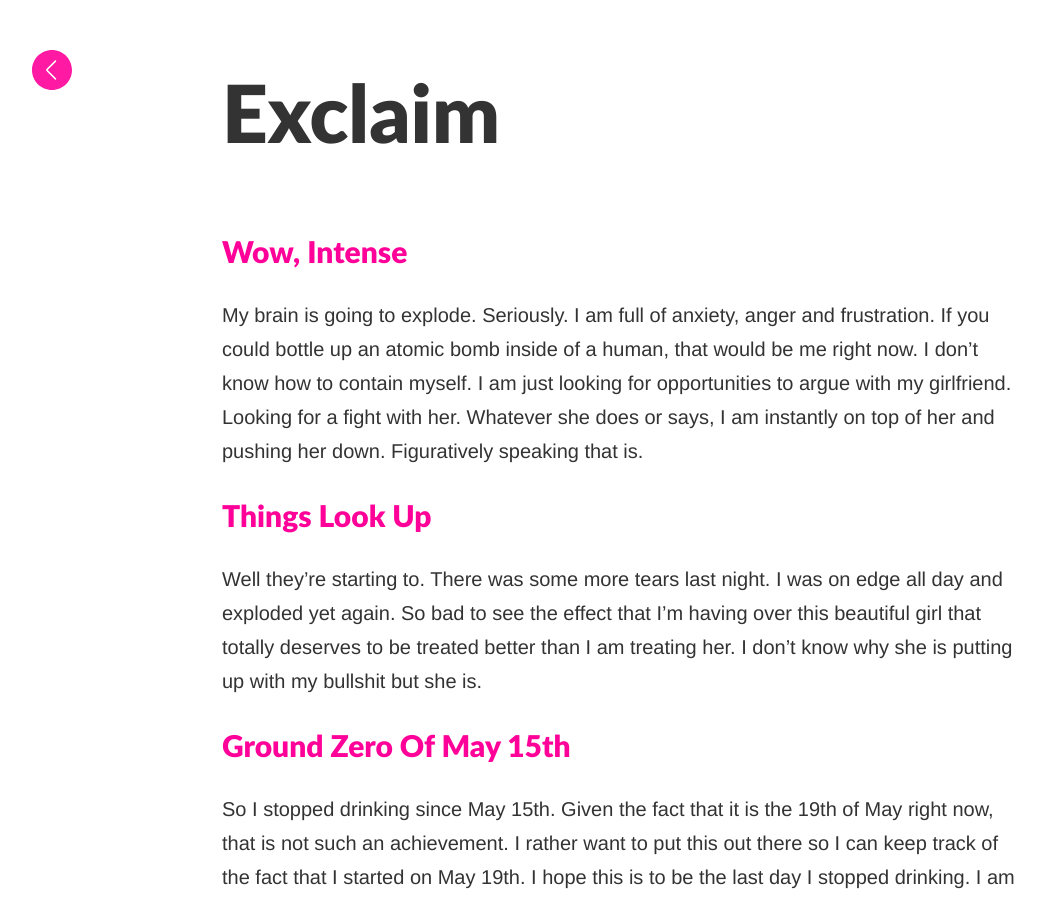
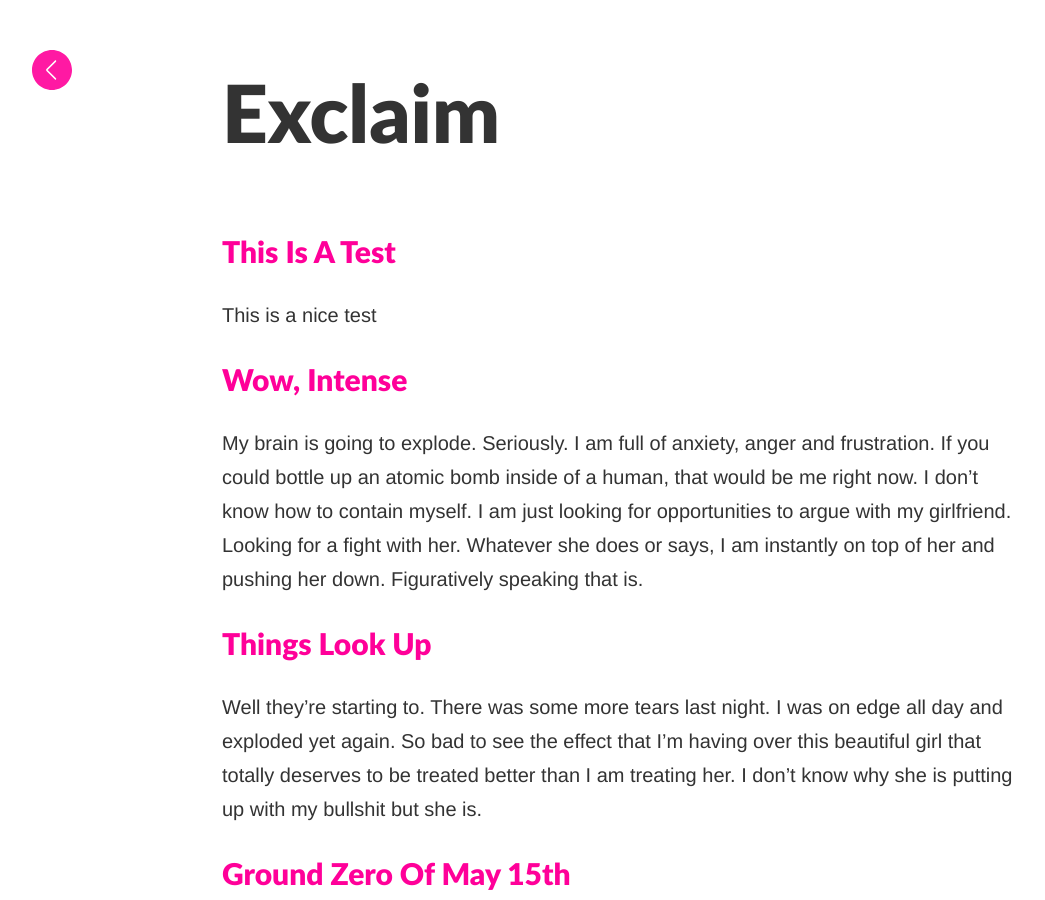
Before and after one commit to exclaim2000/exclaim, a Jekyll site: the page built from index.html, in a window 1280 px wide and 900 px high. Shown: the whole window, without its empty margins (18-1063 px from the left). Built offline with Jekyll 4.4.1, drawn with Linux system fonts in a browser that asks for light colours.

Commit message:
Update from Forestry.io - this-is-a-test.md

```diff
--- a/_drafts/_posts/this-is-a-test.md
+++ b/_posts/2018-05-30-this-is-a-test.md
@@ -1,4 +1,6 @@
 ---
 title: This is a test
 date: 2018-05-30 14:10:34 +0000
+layout: post
 ---
+This is a nice test
```
Also changed, not shown: .forestry/front_matter/templates/main.yml.
